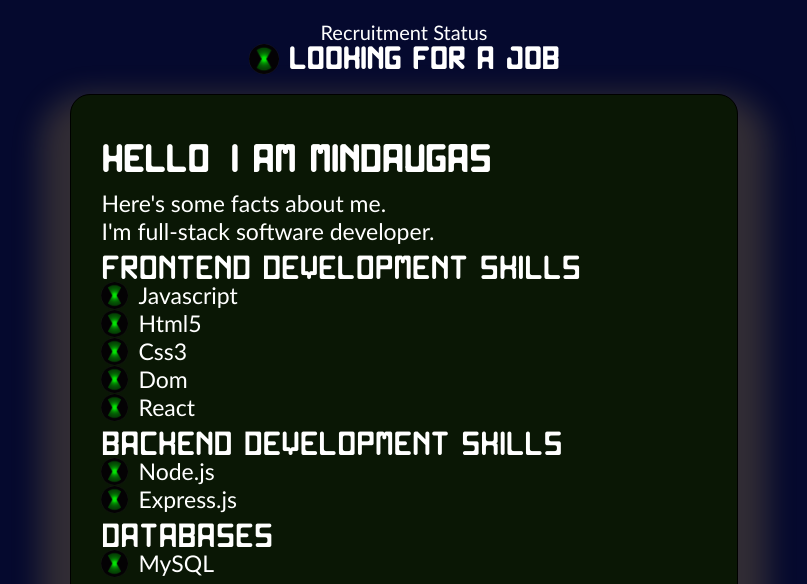
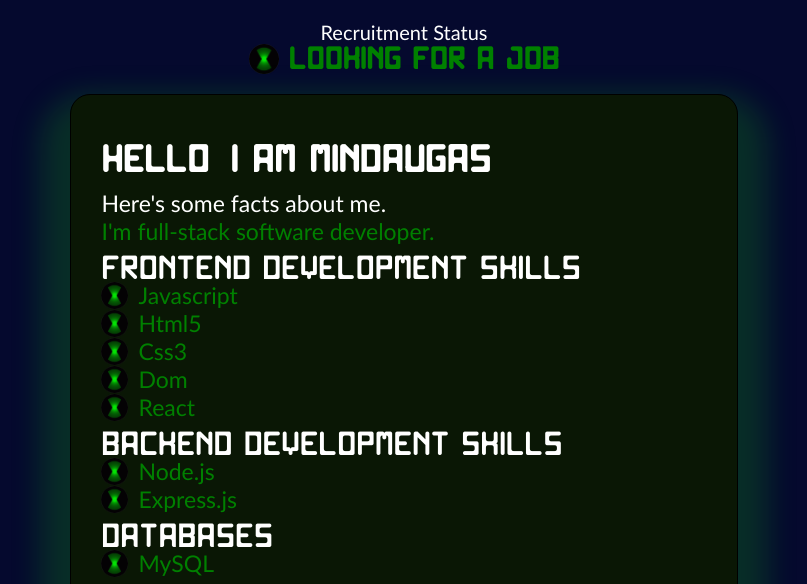
Before and after one commit to Mnde81/portfolio, a website: page index.html in a window 1280 px wide. Shown: the top 584 px of the page, without its empty margins (236-1043 px from the left). Drawn offline with Linux system fonts and the light colour scheme.

Commit message:
updated file

```diff
--- a/index.html
+++ b/index.html
@@ -21,7 +21,7 @@
                 <div class="box-main">
                     <h4>Hello! I am Mindaugas</h4>
                     <p>Here's some facts about me.</p>
-                    <p>I'm full-stack software developer.</p>
+                    <p class="green">I'm full-stack software developer.</p>
                     <p class="front">Frontend development skills:</p>
                     <div class="box-checkbox">
                         <img src="./img/green-light.gif" alt="dot">
--- a/style.css
+++ b/style.css
@@ -43,11 +43,16 @@ h4 {
     font-size: 20px;
 }
 
+.green {
+    color: green;
+}
+
 .status {
     display: flex;
     align-items: center;
     gap: 10px;
     font-family: 'Nice Font';
+    color: green;
 }
 
 .status > img {
@@ -64,7 +69,7 @@ h4 {
     background-color: #0A1705;
     color: white;
     font-size: 23px;
-    box-shadow: 0px 30px 30px 30px rgba(231, 189, 82, 0.2);
+    box-shadow: 0px 30px 30px 30px rgba(21, 196, 13, 0.2);
 }
 
 .box-main {
@@ -81,6 +86,10 @@ h4 {
 
 .box-checkbox > img {
     width: 27px;
+}
+
+.box-checkbox > p {
+    color: green;
 }
 
 .box-footer {
```
